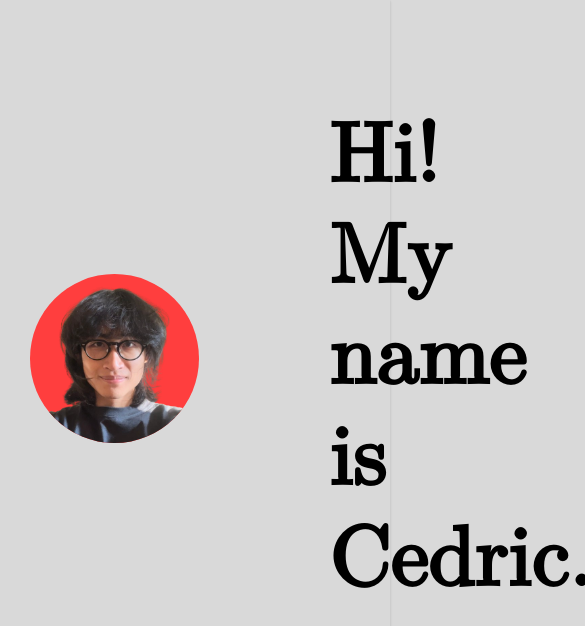
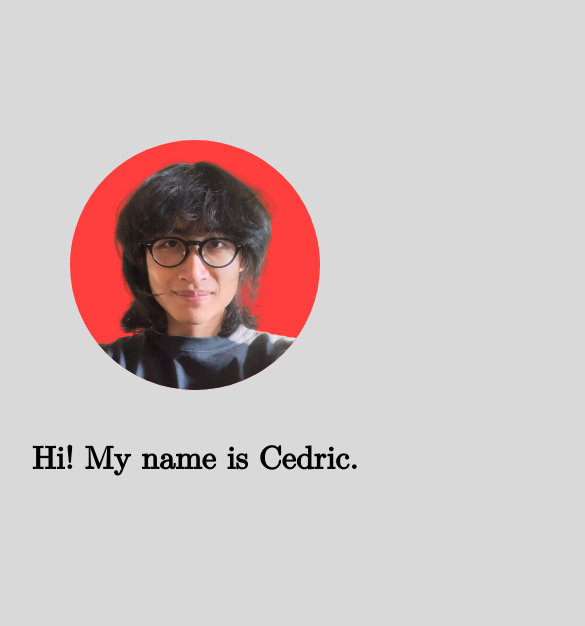
Before and after one commit to cedricicic/cedricleung.ca, a React (Vite) app: page / in a window 390 px wide. Shown: the top 626 px of the page, 585 px wide, since content can reach past the window. Built offline with nearby package versions, Linux system fonts and the light colour scheme; a web font is replaced by a local one.

Commit message:
second day

```diff
--- a/src/components/css/header.css
+++ b/src/components/css/header.css
@@ -1,19 +1,22 @@
-header{
+header {
     display: flex;
+    flex-wrap: nowrap;
     justify-content: left;
     align-items: center;
     gap: 30px;
-    height: 85vh;
+    height: 88vh;
     background-color: #D9D9D9;
     box-shadow: 0px 1px 3px 0px rgba(0, 0, 0, 0.10), 0px 1px 2px 0px rgba(0, 0, 0, 0.06);
     padding-left: 30px;
-
+    padding-right: 30px;
 }
 
-header>h1{
-    max-width: 30vw;
-    font-size: 10vh;
-    padding-left: 100px;
+header > h1 {
+    font-size: clamp(2rem, 5vw, 10vh);
+    flex: 1;
+    overflow-wrap: break-word;
+    white-space: normal;
+    margin: 0;
 }
 
 .avatar {
@@ -21,6 +24,25 @@ header>h1{
     width: 30%;
     border-radius: 50%;
     background-color: #FF3E3E;
-    min-width: 20vh;
+    min-width: 100px;
+    flex-shrink: 0;
+}
 
-  }
+@media (max-width: 600px) {
+    header {
+        flex-direction: column;
+        justify-content: center;
+        align-items: center;
+        padding-top: 140px;
+    }
+
+    .avatar {
+        width: 250px;
+        margin-bottom: 20px;
+    }
+
+    header > h1 {
+        font-size: 2rem;
+        text-align: center;
+    }
+}
```
